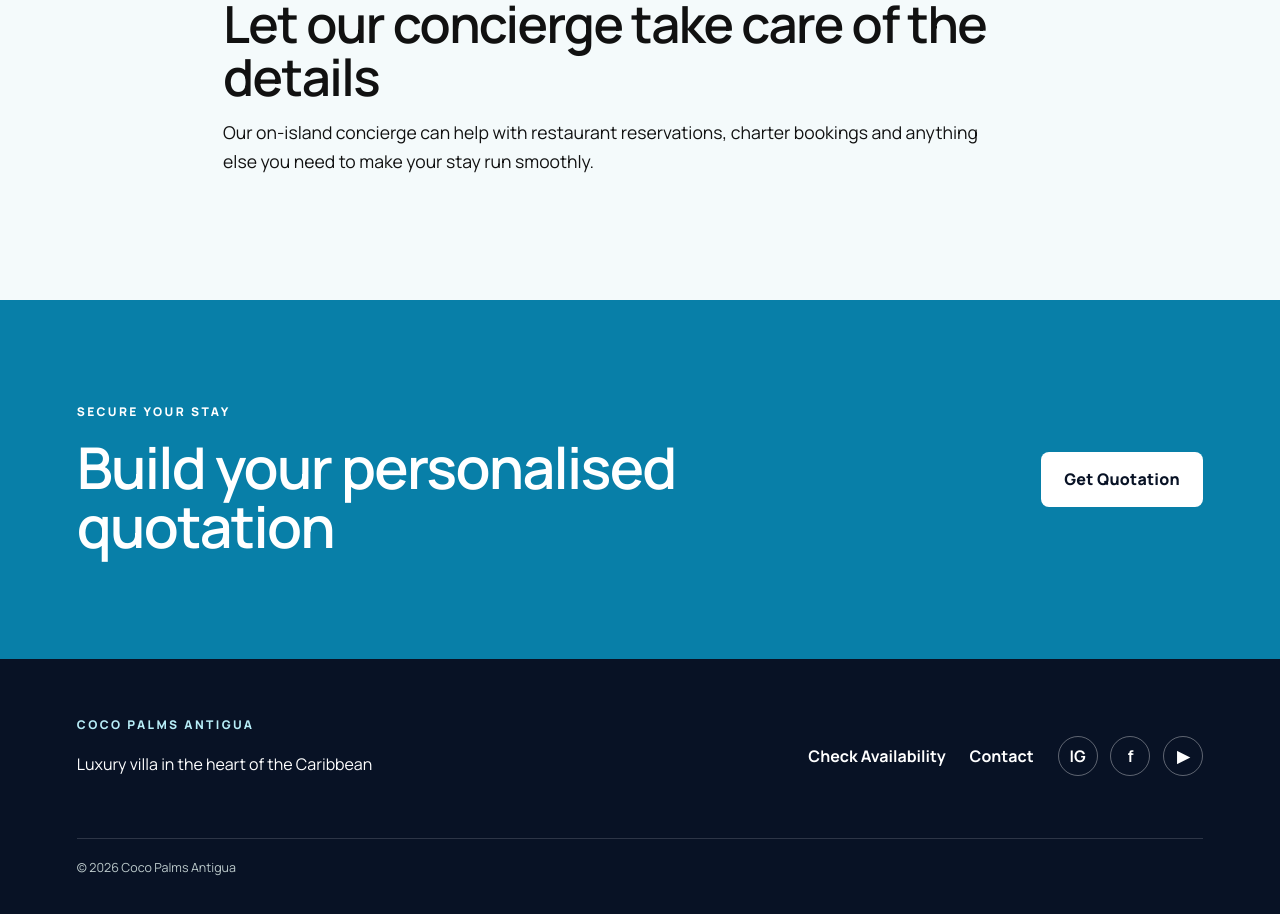
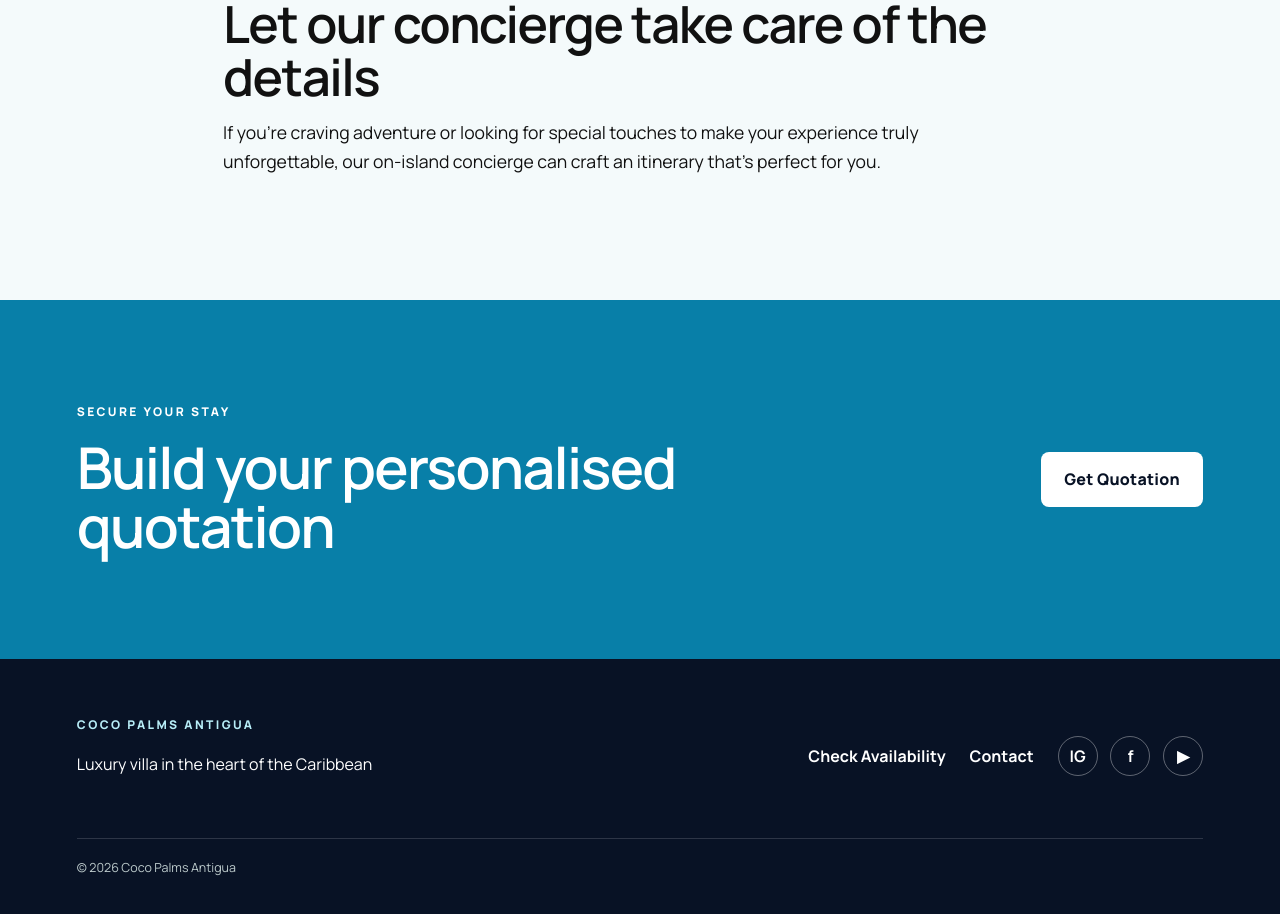
Before and after one commit to paulfairbrother1000/coco-palms-website, a Next.js app: page /location-and-amenities in a window 1280 px wide. Shown: the part 4827-5741 px from the top of the page. Built offline with nearby package versions, Linux system fonts and the light colour scheme.

Commit message:
Refresh on-island concierge description (#21)

```diff
--- a/src/app/location-and-amenities/page.tsx
+++ b/src/app/location-and-amenities/page.tsx
@@ -243,8 +243,8 @@ export default function LocationPage() {
           <span className="eyebrow">Here when you need us</span>
           <h2>Let our concierge take care of the details</h2>
           <p>
-            Our on-island concierge can help with restaurant reservations, charter bookings and
-            anything else you need to make your stay run smoothly.
+            If you’re craving adventure or looking for special touches to make your experience
+            truly unforgettable, our on-island concierge can craft an itinerary that’s perfect for you.
           </p>
         </div>
       </section>
```
Also changed, not shown: 1 other file (tests, documents, lock files or other folders).
